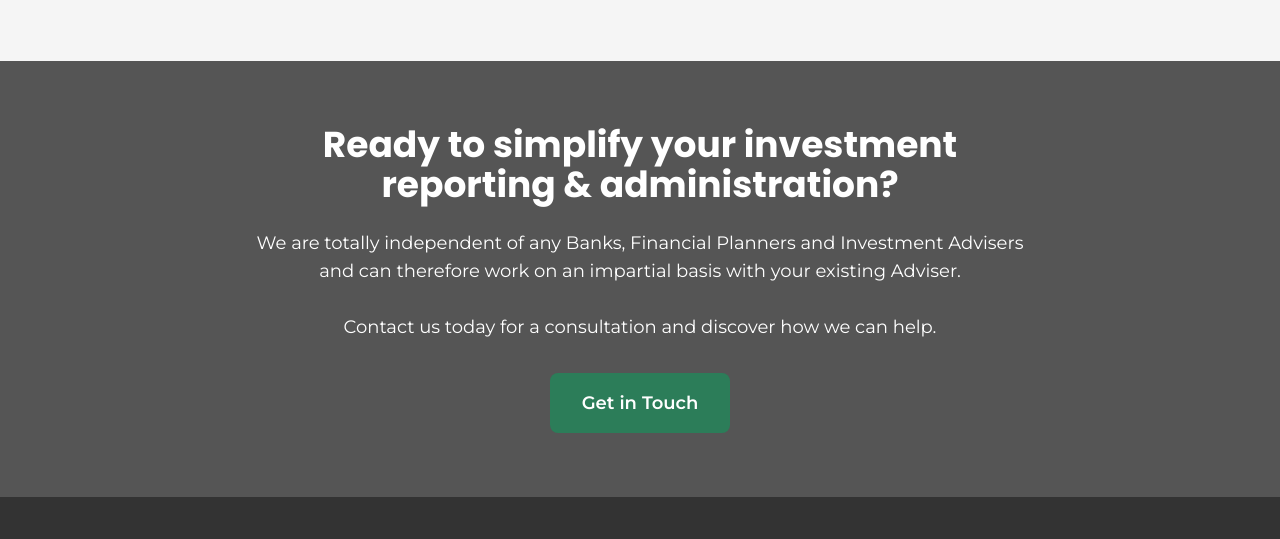
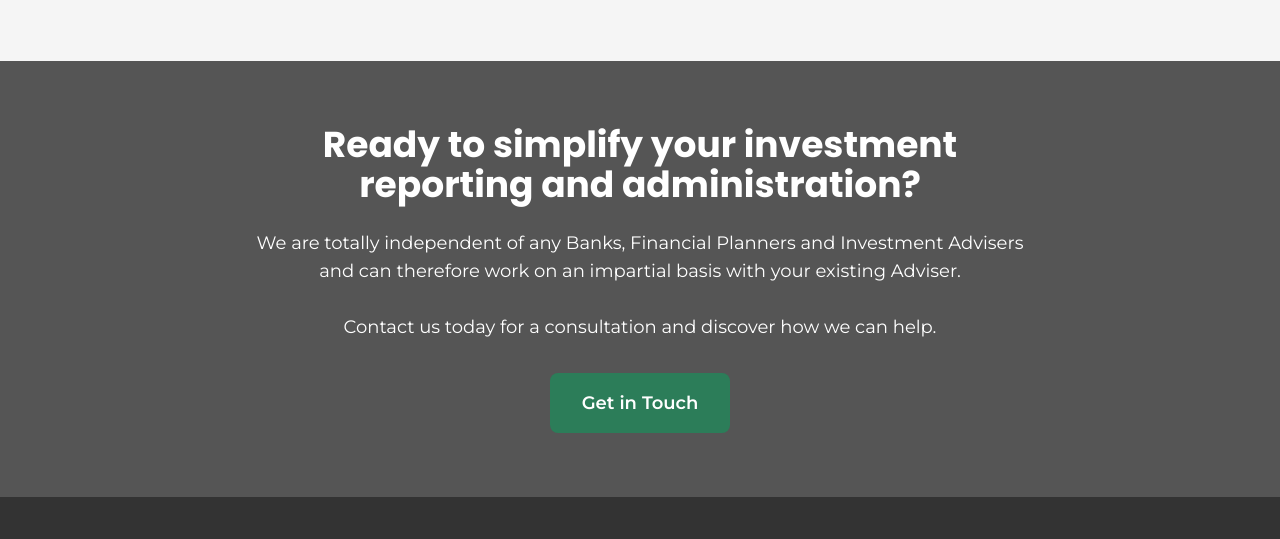
Before and after one commit to markma27/PortfolioGuardian, a website: page index.html in a window 1280 px wide. Shown: the part 2411-2950 px from the top of the page. Drawn offline with nearby package versions, Linux system fonts and the light colour scheme.

Commit message:
Update index.html

```diff
--- a/index.html
+++ b/index.html
@@ -256,7 +256,7 @@
         <section class="py-16 text-white" style="background-color: #555;">
             <div class="container mx-auto px-4 text-center">
                 <div class="max-w-3xl mx-auto">
-                    <h2 class="text-3xl md:text-4xl font-bold mb-6 fade-in">Ready to simplify your investment reporting & administration?</h2>
+                    <h2 class="text-3xl md:text-4xl font-bold mb-6 fade-in">Ready to simplify your investment reporting and administration?</h2>
                     <p class="text-lg mb-8 fade-in">We are totally independent of any Banks, Financial Planners and Investment Advisers and can
                         therefore work on an impartial basis with your existing Adviser. <br> <br>Contact us today for a consultation and discover how we can help.</p>
                     <a href="/contact/" class="btn-primary text-lg px-8 py-4 fade-in">Get in Touch</a>
```
